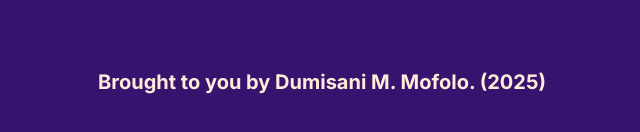
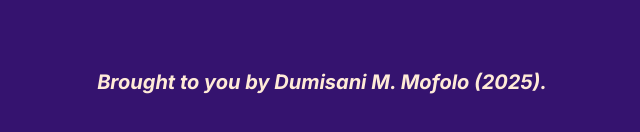
Before and after one commit to MaccccD/Haemophilia-Healthcare-App, a React (Create React App) app: page /AccountSetUpPage1 in a window 1280 px wide. Shown: the part 750-882 px from the top of the page, without its empty margins (318-958 px from the left). Built offline with nearby package versions, Linux system fonts and the light colour scheme; a web font is replaced by a local one.

Commit message:
Stylistic Updates

```diff
--- a/src/Context/FooterProvider.jsx
+++ b/src/Context/FooterProvider.jsx
@@ -8,8 +8,8 @@ function FooterProvider({children}) {
 
 
     const FooterComponent = () =>{
-      console.log('FooterComponent rendered')
-     return <p className='footer'>Brought to you by Dumisani M. Mofolo. (2025)</p>;
+      console.log('FooterComponent rendered');
+     return <p className='footer'>Brought to you by Dumisani M. Mofolo (2025).</p>;
     }
 
     const toggleFooter = () =>{
--- a/src/Styles/App.css
+++ b/src/Styles/App.css
@@ -16,6 +16,7 @@
 .footer {
   color: #FFEBD7;
   font-size: 20px;
+font-style: italic;
   font-weight: bold;
   margin-bottom: 56px;
   text-align: center;
```
